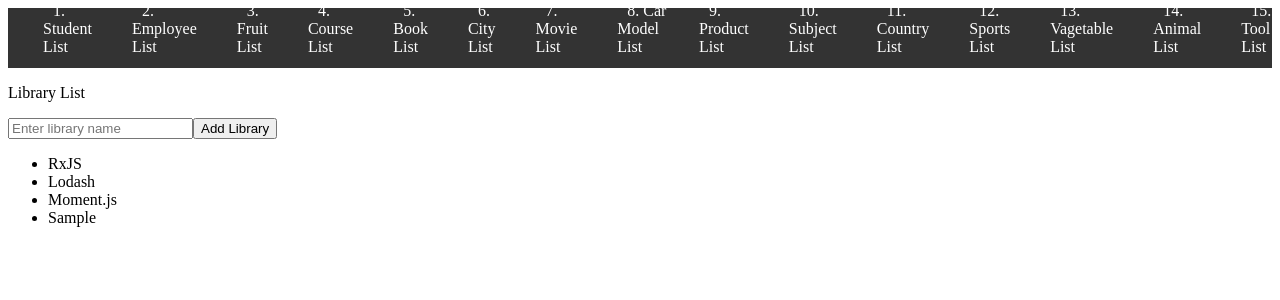
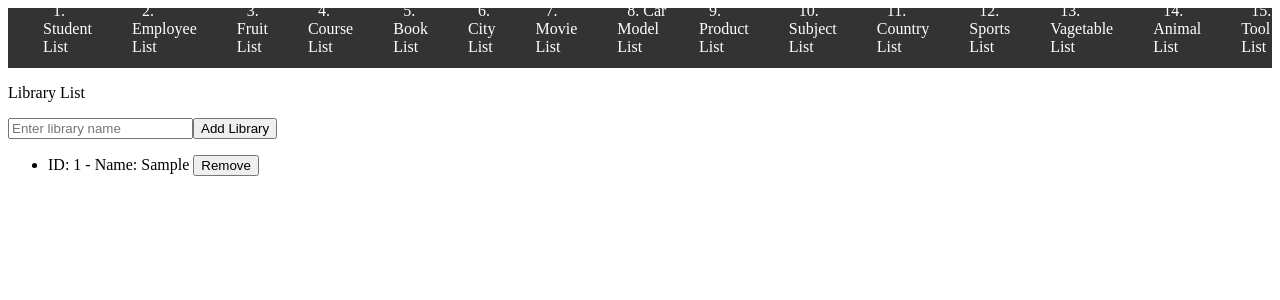
Before and after one commit to kaysie0919/AngularDataStructure, an Angular app: page /liblist in a window 1280 px wide. Both pictures are taken after typing "Sample" into the empty fields and a click on the button "Add Library". Shown: the top 300 px of the page. Built offline with nearby package versions, Linux system fonts and the light colour scheme.

Commit message:
Add librarylist service

```diff
--- /dev/null
+++ b/src/app/components/interface/librarylist.ts
@@ -0,0 +1,4 @@
+export interface Library {
+    id: number;
+    name: string;
+  }
--- a/src/app/components/librarylist/librarylist.component.html
+++ b/src/app/components/librarylist/librarylist.component.html
@@ -1,8 +1,10 @@
 <p>Library List</p>
-<input type="text" [(ngModel)]="library" placeholder="Enter library name">
-
+<input type="text" [(ngModel)]="libraryName" placeholder="Enter library name">
 <button (click)="addLibrary()">Add Library</button>
 
 <ul>
-  <li *ngFor="let library of libraryList">{{ library }}</li>
+  <li *ngFor="let library of libraryList">
+    ID: {{ library.id }} - Name: {{ library.name }}
+    <button (click)="removeLibrary(library.id)">Remove</button>
+  </li>
 </ul>
--- a/src/app/components/librarylist/librarylist.component.ts
+++ b/src/app/components/librarylist/librarylist.component.ts
@@ -1,19 +1,36 @@
 import { Component } from '@angular/core';
+import { LibrarylistService } from '../services/librarylist.service';
+import { Library } from '../interface/librarylist';
 
 @Component({
   selector: 'app-librarylist',
   templateUrl: './librarylist.component.html',
-  styleUrl: './librarylist.component.css'
+  styleUrls: ['./librarylist.component.css']
 })
 export class LibrarylistComponent {
-  library: string = '';
-  libraryList: string[] = ['RxJS', 'Lodash', 'Moment.js'];
+  libraryName: string = '';
+  libraryList: Library[] = [];
+  nextId: number = 1;
+
+  constructor(private libraryService: LibrarylistService) {
+    this.libraryList = this.libraryService.getLibraryList();
+  }
 
   addLibrary() {
-    if (this.library.trim()) {
-      this.libraryList.push(this.library.trim());
-      this.library = '';
+    if (this.libraryName.trim()) {
+      const newLibrary: Library = { id: this.nextId++, name: this.libraryName.trim() };
+      this.libraryService.addLibrary(newLibrary);
+      this.updateLibraryList();
+      this.libraryName = '';
     }
   }
 
+  removeLibrary(id: number) {
+    this.libraryService.removeLibrary(id);
+    this.updateLibraryList();
+  }
+
+  private updateLibraryList() {
+    this.libraryList = this.libraryService.getLibraryList();
+  }
 }
--- /dev/null
+++ b/src/app/components/services/librarylist.service.ts
@@ -0,0 +1,21 @@
+import { Injectable } from '@angular/core';
+import { Library } from '../interface/librarylist';
+
+@Injectable({
+  providedIn: 'root'
+})
+export class LibrarylistService {
+  private libraryList: Library[] = [];
+
+  getLibraryList(): Library[] {
+    return this.libraryList;
+  }
+
+  addLibrary(library: Library): void {
+    this.libraryList.push(library);
+  }
+
+  removeLibrary(id: number): void {
+    this.libraryList = this.libraryList.filter(library => library.id !== id);
+  }
+}
```
Also changed, not shown: 2 other files (tests, documents, lock files or other folders).
